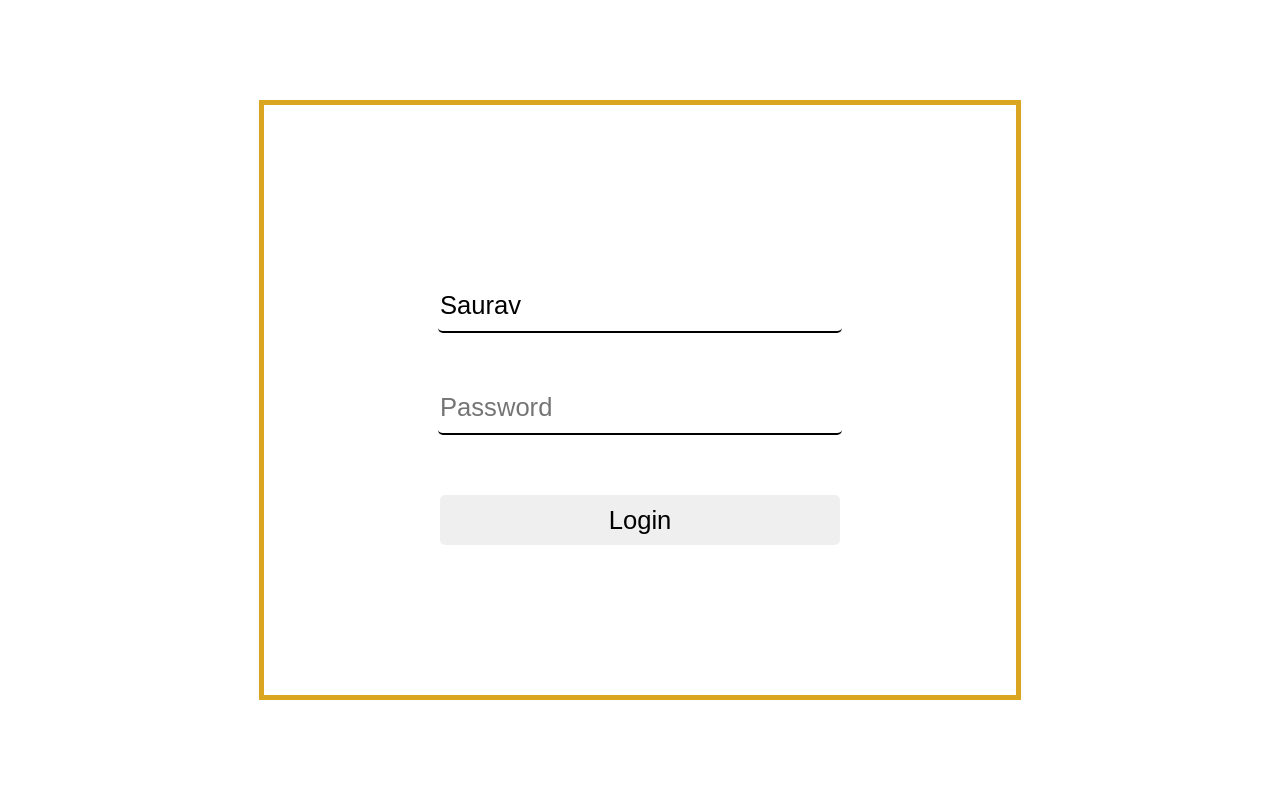
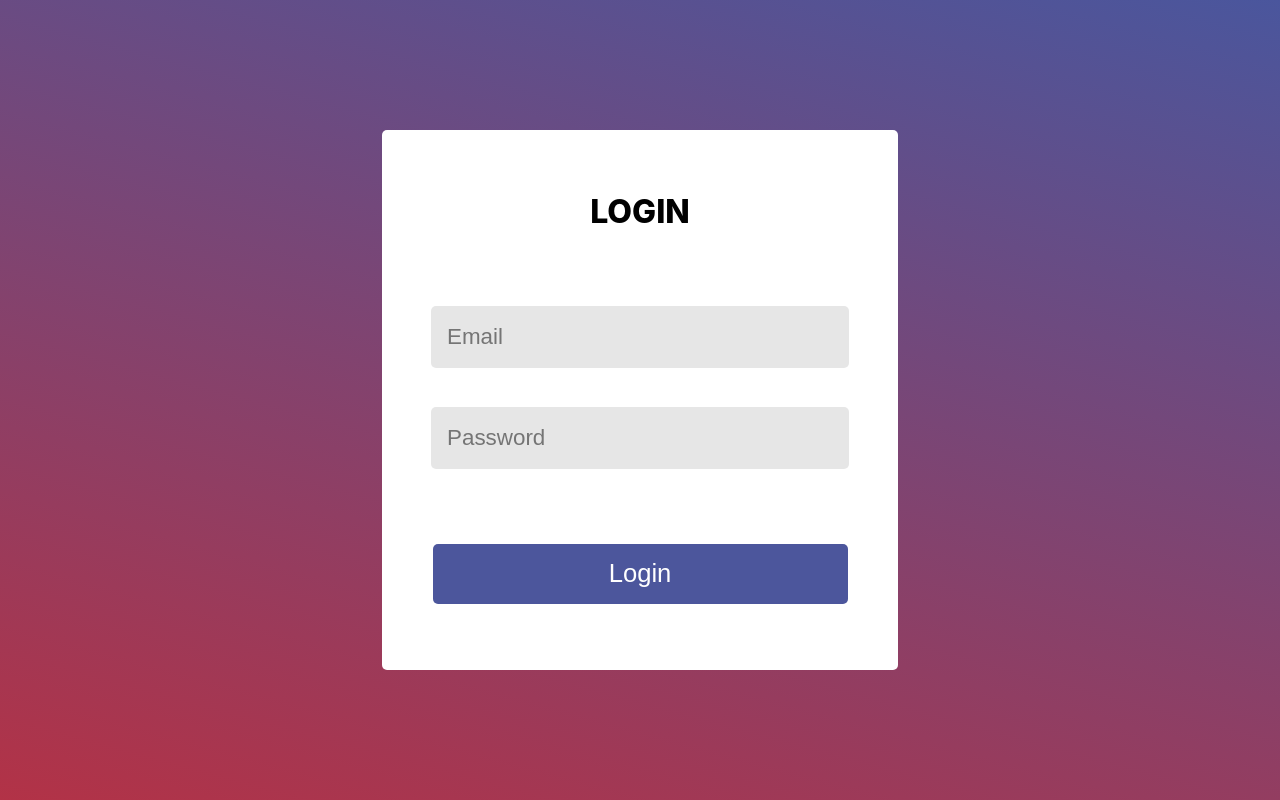
Before and after one commit to sauravtb/Ep-fileviewer, a React (Create React App) app: page / in a window 1280 px wide. Built offline with nearby package versions, Linux system fonts and the light colour scheme.

Commit message:
[Few Design Changes to login page]

```diff
--- a/package.json
+++ b/package.json
@@ -8,6 +8,7 @@
     "@testing-library/user-event": "^12.8.3",
     "react": "^17.0.2",
     "react-dom": "^17.0.2",
+    "react-icons": "^4.2.0",
     "react-scripts": "4.0.3",
     "styled-components": "^5.3.0",
     "web-vitals": "^1.1.2"
--- a/src/Components/Login/Login.jsx
+++ b/src/Components/Login/Login.jsx
@@ -2,12 +2,13 @@ import React, { useState } from "react";
 import { ParentDiv, LoginDiv, ButtonDiv } from "./Login.styles.js";
 
 function Login() {
-  const [email, setEmail] = useState("Saurav");
+  const [email, setEmail] = useState("");
   const [password, setPassword] = useState("");
 
   return (
     <ParentDiv>
       <LoginDiv>
+        <p>LOGIN</p>
         <input
           type="email"
           placeholder="Email"
--- a/src/Components/Login/Login.styles.js
+++ b/src/Components/Login/Login.styles.js
@@ -6,32 +6,48 @@ export const ParentDiv = styled.div`
   display: flex;
   justify-content: center;
   align-items: center;
+  background: linear-gradient(15deg, #dc2424 -40%, #4a569d 100%);
 `;
 
 export const LoginDiv = styled.div`
   display: flex;
   flex-direction: column;
   align-items: center;
-  border: 5px solid goldenrod;
-  padding: 150px;
+  padding: 30px;
+  height: 60vh;
+  background-color: white;
+  border-radius: 5px;
+  position: relative;
+
+  & p {
+    font-size: 2rem;
+    font-weight: 800;
+    margin-bottom: 56px;
+  }
+
   & input {
-    height: 50px;
+    height: 60px;
     width: 400px;
-    font-size: 1.6rem;
-    margin: 24px;
+    font-size: 1.4rem;
+    margin: 1.2rem;
+    padding-left: 16px;
     border-radius: 5px;
+    background-color: #e6e6e6;
     border: none;
-    border-bottom: 2px solid black;
     outline: none;
+    position: relative;
   }
 `;
 
 export const ButtonDiv = styled.button`
   margin-top: 36px;
-  width: 400px;
-  height: 50px;
+  width: 415px;
+  height: 60px;
   border: none;
   border-radius: 5px;
   cursor: pointer;
   font-size: 1.6rem;
+  background-color: #4c569c;
+  color: #fff;
+  margin-top: 56px;
 `;
```
Also changed, not shown: 1 other file (tests, documents, lock files or other folders).
